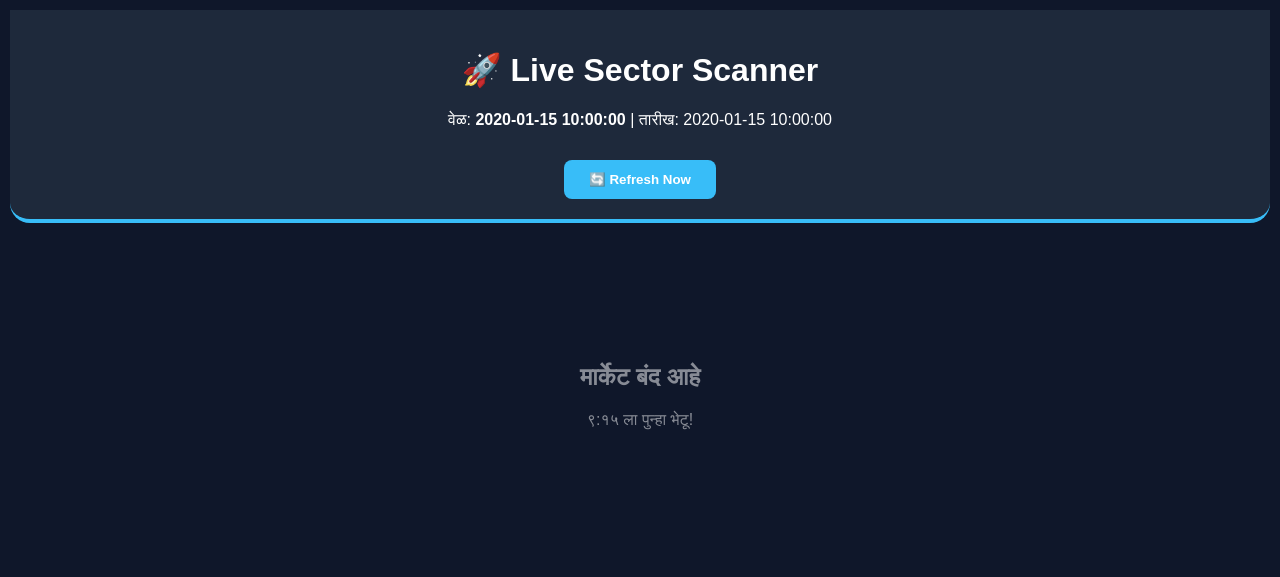
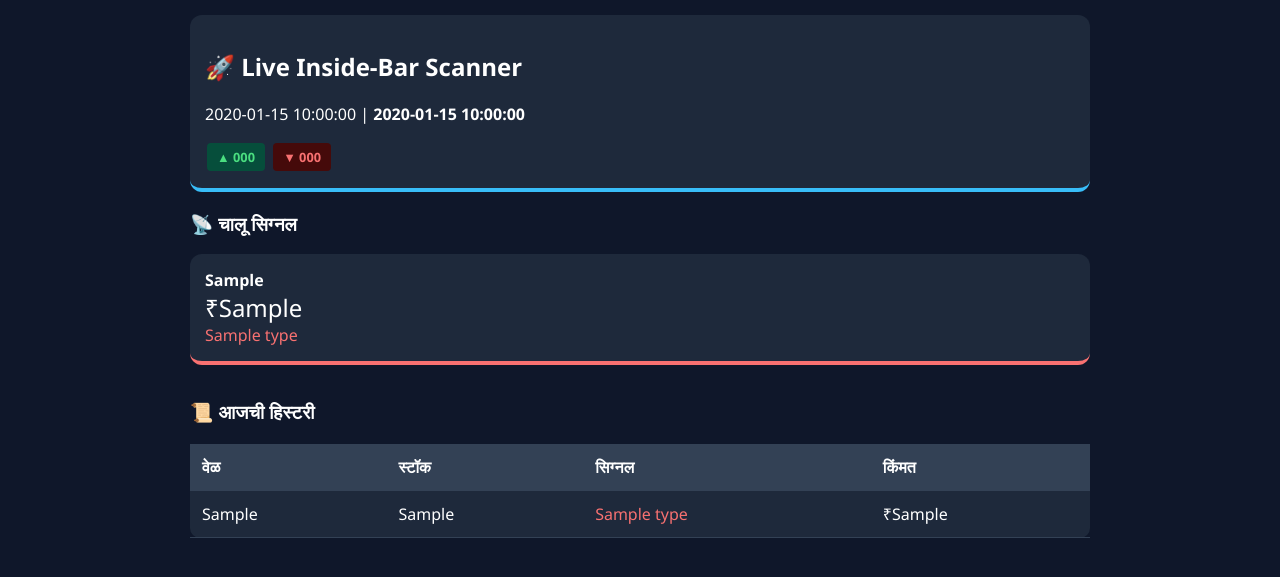
Before and after one commit to dattapwr/nifty-trading-bot, a Flask app: template templates/index.html in a window 1280 px wide. Shown: the top 577 px of the page. Run offline with Flask 3, Linux system fonts and the light colour scheme; the template is opened without the code that fills it: most values are stand-ins (such as "Sample title", 1, 10 or a date in 2020).

Commit message:
Update index.html

```diff
--- a/templates/index.html
+++ b/templates/index.html
@@ -3,60 +3,53 @@
 <head>
     <meta charset="UTF-8">
     <meta http-equiv="refresh" content="120">
-    <title>Scanner 2.0</title>
+    <title>Pro Stock Scanner</title>
     <style>
-        body { font-family: sans-serif; background: #0f172a; color: white; text-align: center; padding: 10px; margin: 0; }
-        .header { background: #1e293b; padding: 20px; border-radius: 0 0 20px 20px; margin-bottom: 20px; border-bottom: 4px solid #38bdf8; }
-        .tag { padding: 8px 12px; border-radius: 5px; margin: 5px; display: inline-block; font-weight: bold; font-size: 0.8em; }
-        .high { background: #064e3b; color: #4ade80; }
-        .low { background: #450a0a; color: #f87171; }
-        .grid { display: grid; grid-template-columns: repeat(auto-fit, minmax(280px, 1fr)); gap: 15px; padding: 20px; }
-        .card { background: #1e293b; padding: 20px; border-radius: 12px; border-top: 6px solid #38bdf8; }
-        .buy { border-color: #4ade80; }
-        .sell { border-color: #f87171; }
-        .btn { background: #38bdf8; color: white; border: none; padding: 12px 25px; border-radius: 8px; font-weight: bold; margin-top: 15px; cursor: pointer; }
+        body { font-family: 'Segoe UI', sans-serif; background: #0f172a; color: white; margin: 0; padding: 15px; }
+        .container { max-width: 900px; margin: auto; }
+        .card { background: #1e293b; padding: 15px; border-radius: 12px; margin-bottom: 15px; border-bottom: 4px solid #38bdf8; }
+        .tag { padding: 5px 10px; border-radius: 4px; font-size: 0.8em; font-weight: bold; margin: 2px; display: inline-block; }
+        .buy-text { color: #4ade80; } .sell-text { color: #f87171; }
+        table { width: 100%; border-collapse: collapse; margin-top: 20px; background: #1e293b; border-radius: 10px; }
+        th, td { padding: 12px; text-align: left; border-bottom: 1px solid #334155; }
+        th { background: #334155; }
     </style>
 </head>
 <body>
-    <div class="header">
-        <h1>🚀 Live Sector Scanner</h1>
-        <p>वेळ: <b>{{ time }}</b> | तारीख: {{ date }}</p>
-        <button class="btn" onclick="location.reload()">🔄 Refresh Now</button>
-    </div>
-
-    {% if market_open %}
-        <div>
-            {% for s in h2 %} <span class="tag high">▲ {{ s.code }} ({{ s.change|round(2) }}%)</span> {% endfor %}
-            {% for s in l2 %} <span class="tag low">▼ {{ s.code }} ({{ s.change|round(2) }}%)</span> {% endfor %}
+    <div class="container">
+        <div class="card">
+            <h2>🚀 Live Inside-Bar Scanner</h2>
+            <p>{{ date }} | <b>{{ time }}</b></p>
+            {% for s in h2 %} <span class="tag" style="background: #064e3b; color: #4ade80;">▲ {{ s.code }}</span> {% endfor %}
+            {% for s in l2 %} <span class="tag" style="background: #450a0a; color: #f87171;">▼ {{ s.code }}</span> {% endfor %}
         </div>
 
-        <div class="grid">
-            {% if stocks %}
-                {% for s in stocks %}
-                <div class="card {{ 'buy' if s.type == 'BUY' else 'sell' }}">
-                    <h2 style="margin:0;">{{ s.s }}</h2>
-                    <h1 style="font-size: 2.5em; margin: 10px 0;">₹{{ s.p }}</h1>
-                    <div style="background: {{ '#064e3b' if s.type == 'BUY' else '#450a0a' }}; color: {{ '#4ade80' if s.type == 'BUY' else '#f87171' }}; padding: 10px; border-radius: 8px; font-weight: bold;">
-                        {{ s.type }} SIGNAL
-                    </div>
-                    <p style="font-size: 0.8em; margin-top: 15px; opacity: 0.6;">वेळ: {{ s.t }}</p>
-                </div>
-                {% endfor %}
+        <h3>📡 चालू सिग्नल</h3>
+        <div style="display: grid; grid-template-columns: repeat(auto-fit, minmax(250px, 1fr)); gap: 10px;">
+            {% for s in stocks %}
+            <div class="card" style="border-color: {{ '#4ade80' if s.type == 'BUY' else '#f87171' }};">
+                <b>{{ s.s }}</b><br>
+                <span style="font-size: 1.5em;">₹{{ s.p }}</span><br>
+                <span class="{{ 'buy-text' if s.type == 'BUY' else 'sell-text' }}">{{ s.type }}</span>
+            </div>
             {% else %}
-                <div style="grid-column: 1/-1; padding: 50px; border: 2px dashed #334155; border-radius: 15px; opacity: 0.5;">
-                    <h3>सध्या अट पूर्ण करणारा स्टॉक नाही...</h3>
-                </div>
-            {% endif %}
+            <p style="opacity: 0.5;">सध्या कोणतेही ब्रेकआउट नाहीत.</p>
+            {% endfor %}
         </div>
-    {% else %}
-        <div style="padding: 100px; opacity: 0.5;">
-            <h2>मार्केट बंद आहे</h2>
-            <p>९:१५ ला पुन्हा भेटू!</p>
-        </div>
-    {% endif %}
 
-    <script>
-        setInterval(function(){ location.reload(true); }, 120000);
-    </script>
+        <h3>📜 आजची हिस्टरी</h3>
+        <table>
+            <tr><th>वेळ</th><th>स्टॉक</th><th>सिग्नल</th><th>किंमत</th></tr>
+            {% for h in history %}
+            <tr>
+                <td>{{ h.t }}</td>
+                <td>{{ h.s }}</td>
+                <td class="{{ 'buy-text' if h.type == 'BUY' else 'sell-text' }}">{{ h.type }}</td>
+                <td>₹{{ h.p }}</td>
+            </tr>
+            {% endfor %}
+        </table>
+    </div>
+    <script>setInterval(function(){ location.reload(true); }, 120000);</script>
 </body>
 </html>
```
